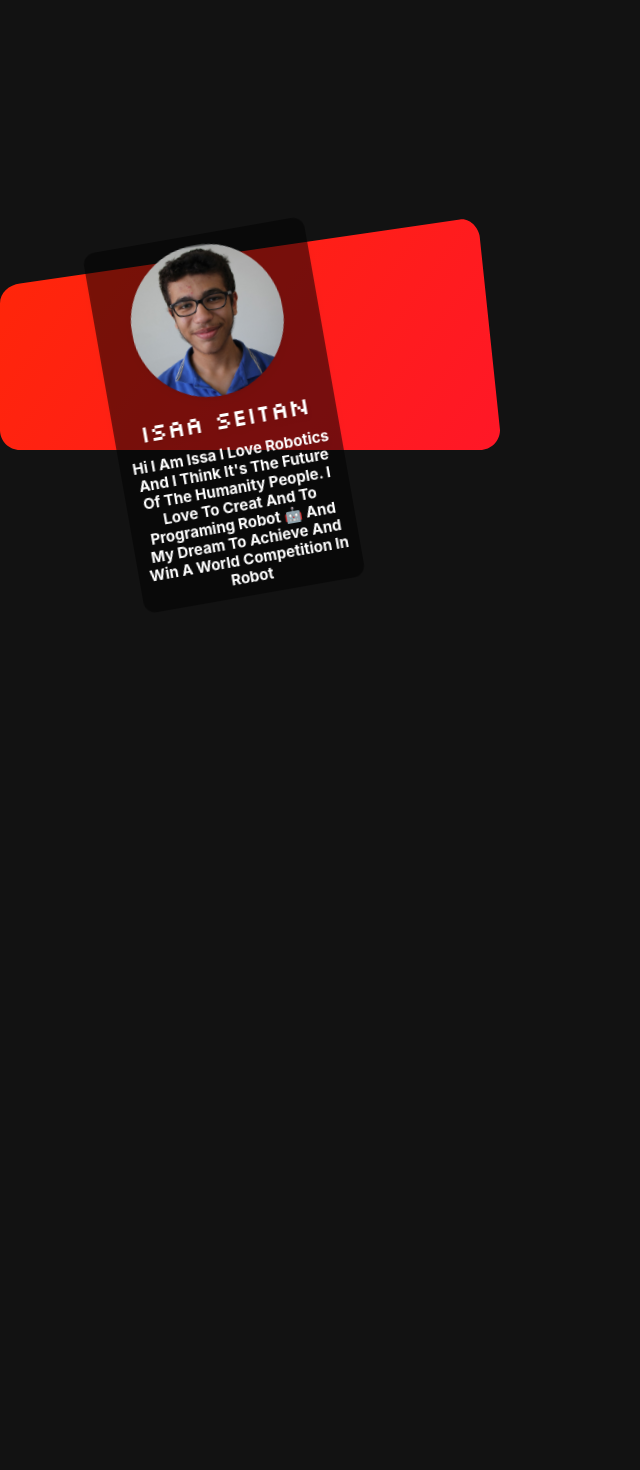
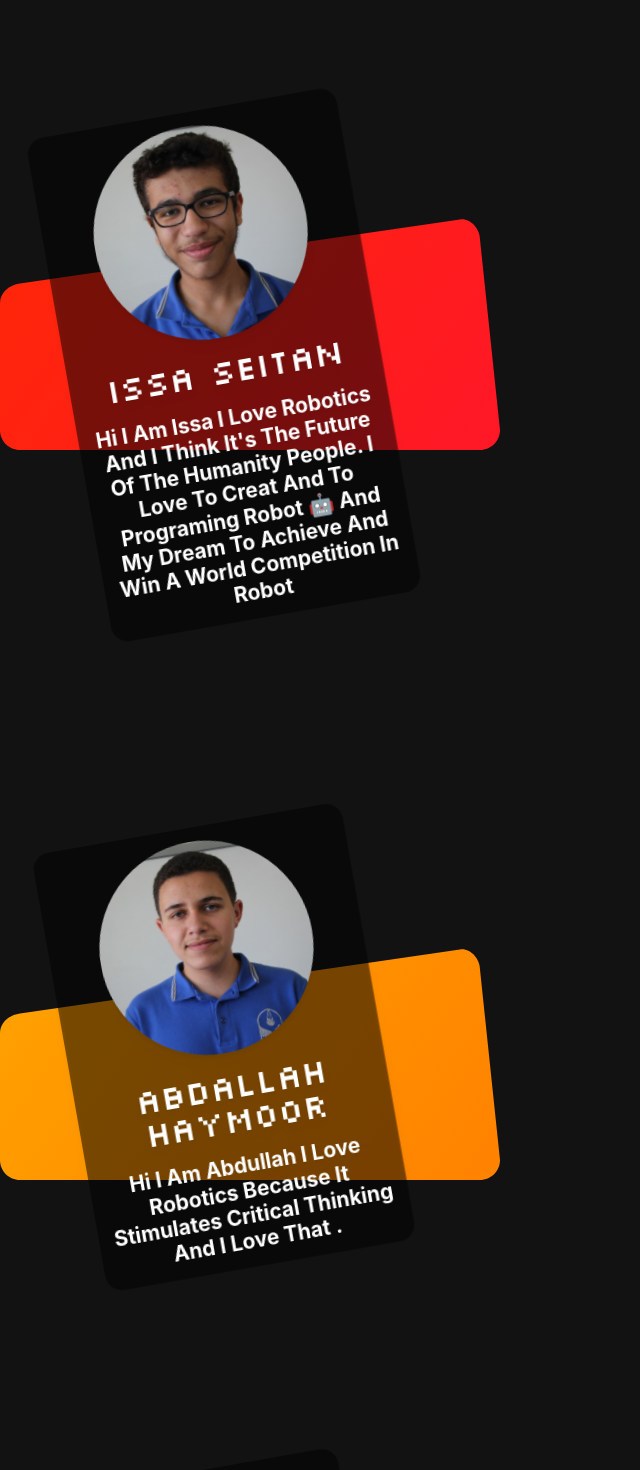
Before and after one commit to yousef2007-rgb/zero-one, a Next.js app: page /HomePage/Body/Members in a window 1280 px wide. Shown: the top 1470 px of the page, without its empty margins (0-640 px from the left). Before the commit the page ends 1090 px from the top, so only its background shows below. Built offline with nearby package versions, Linux system fonts and the light colour scheme.

Commit message:
alot of changes

```diff
--- /dev/null
+++ b/Data/Members.json
@@ -0,0 +1,38 @@
+[
+    {
+        "name":"Issa Seitan",
+        "image":"issa.jpg",
+        "description":"Hi I am issa I love robotics and I think it's the future of the humanity people. I love to creat and to programing robot 🤖 and my dream to achieve and win a world competition in robot",
+        "hueA":340,
+        "hueB":10
+    },
+    {
+        "name":"AbdAllah Haymoor",
+        "image":"haymur.jpg",
+        "description":"Hi I am Abdullah I love robotics because it stimulates critical thinking and I love that .",
+        "hueA":20,
+        "hueB":40
+    },
+    {
+        "name":"Rayyan hamdan",
+        "image":"rayan.jpg",
+        "description":"hi I am rayan i am interested in robotics specialy in engineering I made to many robots and my dream to participate in fll competition",
+        "hueA":60,
+        "hueB":90
+    },
+    {
+        "name":"Hashim Alnadi",
+        "image":"hashim.jpg",
+        "description":"Hi I am Hashim I am trainee in robotics specialy coding . My dream to be a professional in robotics and be like my friends and more better",
+        "hueA":205,
+        "hueB":245
+    },
+
+    {
+        "name":"Isam Seitan",
+        "image":"isam.jpeg",
+        "description":"Hi I am Hashim I am trainee in robotics specialy coding . My dream to be a professional in robotics and be like my friends and more better",
+        "hueA":260,
+        "hueB":290
+    }
+]
--- a/pages/HomePage/Body/Members/Card.jsx
+++ b/pages/HomePage/Body/Members/Card.jsx
@@ -2,13 +2,13 @@ import React from "react";
 import { motion } from "framer-motion";
 const cardVariants = {
   offscreen: {
-    y: 300,
-    scale: 0.5,
+    y: 100,
+    scale: 0.7,
   },
   onscreen: {
-    y: 50,
+    y: 0,
     rotate: -10,
-    scale: 0.5,
+    scale: 0.7,
     transition: {
       type: "spring",
       bounce: 0.4,
@@ -19,10 +19,10 @@ const cardVariants = {
 /**
  *
  */
-const card = ({ image, name, description }) => {
+const card = ({ image, name, description, hueA, hueB }) => {
   const hue = (h) => `hsl(${h}, 100%, 50%)`;
 
-  const background = `linear-gradient(306deg, ${hue(340)}, ${hue(10)})`;
+  const background = `linear-gradient(306deg, ${hue(hueA)}, ${hue(hueB)})`;
   return (
     <div className="relative">
       {" "}
@@ -35,12 +35,12 @@ const card = ({ image, name, description }) => {
         variants={cardVariants}
         initial="offscreen"
         whileInView="onscreen"
-        viewport={{ once: true, amount: 0.8 }}
+        viewport={{ once: false, amount: 0.8 }}
       >
         <img
           src={`/images/members/${image}`}
           alt={name}
-          className=" rounded-full w-3/4 "
+          className=" rounded-full w-3/4 aspect-square object-cover"
         />
         <h2 className=" text-5xl text-robot my-6">{name}</h2>
         <p className=" text-3xl font-bold capitalize ">{description}</p>
--- a/pages/HomePage/Body/Members/index.jsx
+++ b/pages/HomePage/Body/Members/index.jsx
@@ -1,29 +1,20 @@
 import React from "react";
 import Card from "./Card";
+import MembersData from "../../../../Data/Members.json";
 
 export default function index() {
   return (
     <div>
-      <Card
-        image="issa.jpg"
-        name="Isaa Seitan"
-        description="Hi I am issa I love robotics and I think it's the future of the humanity people. I love to creat and to programing robot 🤖 and my dream to achieve and win a world competition in robot"
-      />
-      <br />
-      <br />
-      <br />
-      <br />
-      <br />
-      <br />
-      <br />
-      <br />
-      <br />
-      <br />
-      <br />
-      <br />
-      <br />
-      <br />
-      <br />
+      {MembersData.map((value, index) => (
+        <Card
+          key={index}
+          name={value.name}
+          image={value.image}
+          description={value.description}
+          hueA={value.hueA}
+          hueB={value.hueB}
+        />
+      ))}
     </div>
   );
 }
--- a/pages/HomePage/Body/Question.jsx
+++ b/pages/HomePage/Body/Question.jsx
@@ -2,11 +2,11 @@ import React from "react";
 import { motion } from "framer-motion";
 export default function Question({ questions, answer, color }) {
   return !color ? (
-    loading
+    "loading"
   ) : (
     <section className="h-screen flex flex-col items-center justify-center">
       <motion.h2
-        className=" inline-block text-gray7 px-6 py-4 text-6xl shadow-xl text-robot w-fit"
+        className=" inline-block text-gray7 px-6 py-4 text-5xl shadow-xl text-robot w-fit"
         style={{
           backgroundColor: color,
         }}
@@ -16,7 +16,7 @@ export default function Question({ questions, answer, color }) {
         {questions[0]}
       </motion.h2>
       <motion.p
-        className="text-5xl text-gray3 px-4 text-normal text-center my-16"
+        className="text-3xl text-gray3 px-4 text-normal text-center my-16"
         initial={{ opacity: 0 }}
         whileInView={{ opacity: 1 }}
         transition={{ delay: 1 }}
--- a/pages/HomePage/Body/index.jsx
+++ b/pages/HomePage/Body/index.jsx
@@ -28,14 +28,14 @@ export default function Body({}) {
       <Question
         questions={["FLL", "WRO 🏆"]}
         answer={
-          "Neque porro quisquam est qui dolorem ipsum quia dolor sit amet, consectetur, adipisci velit..."
+          "FIRST® LEGO® League introduces science, technology, engineering, and math (STEM) to children ages 4-16* through fun, exciting hands-on learning."
         }
         color={`purple`}
       />
       <Question
         questions={["WRO", "who is particpating? 👦"]}
         answer={
-          "Neque porro quisquam est qui dolorem ipsum quia dolor sit amet, consectetur, adipisci velit..."
+          "World Robot Olympiad Association™ is an independent non-profit organization. All revenue from sponsorships and fees is invested in support of our mission, which is to promote robotics in STEM education worldwide."
         }
         color={`turquoise`}
       />
--- a/styles/globals.scss
+++ b/styles/globals.scss
@@ -40,8 +40,8 @@ a {
 
 * {
   box-sizing: border-box;
-  transition: color 500ms ease-in-out, fill 500ms ease-in-out,
-    background-color 500ms ease-in-out, transform 500ms ease-in-out;
+  transition: color 500ms ease-in-out, fill 500ms ease-in-out;
+  text-align: center;
 }
 
 @media (prefers-color-scheme: dark) {
```
Also changed, not shown: public/images/members/hashim.jpg (added), public/images/members/isam.jpeg (added).
